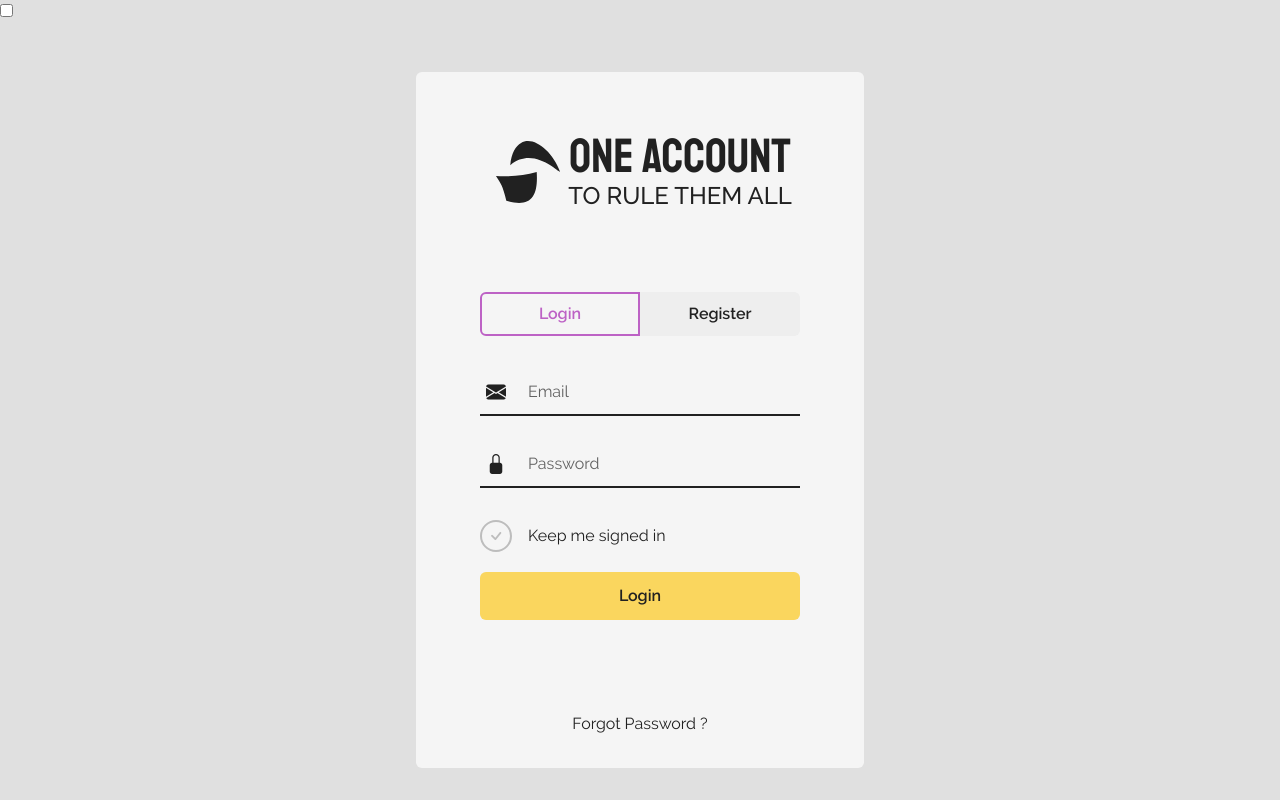
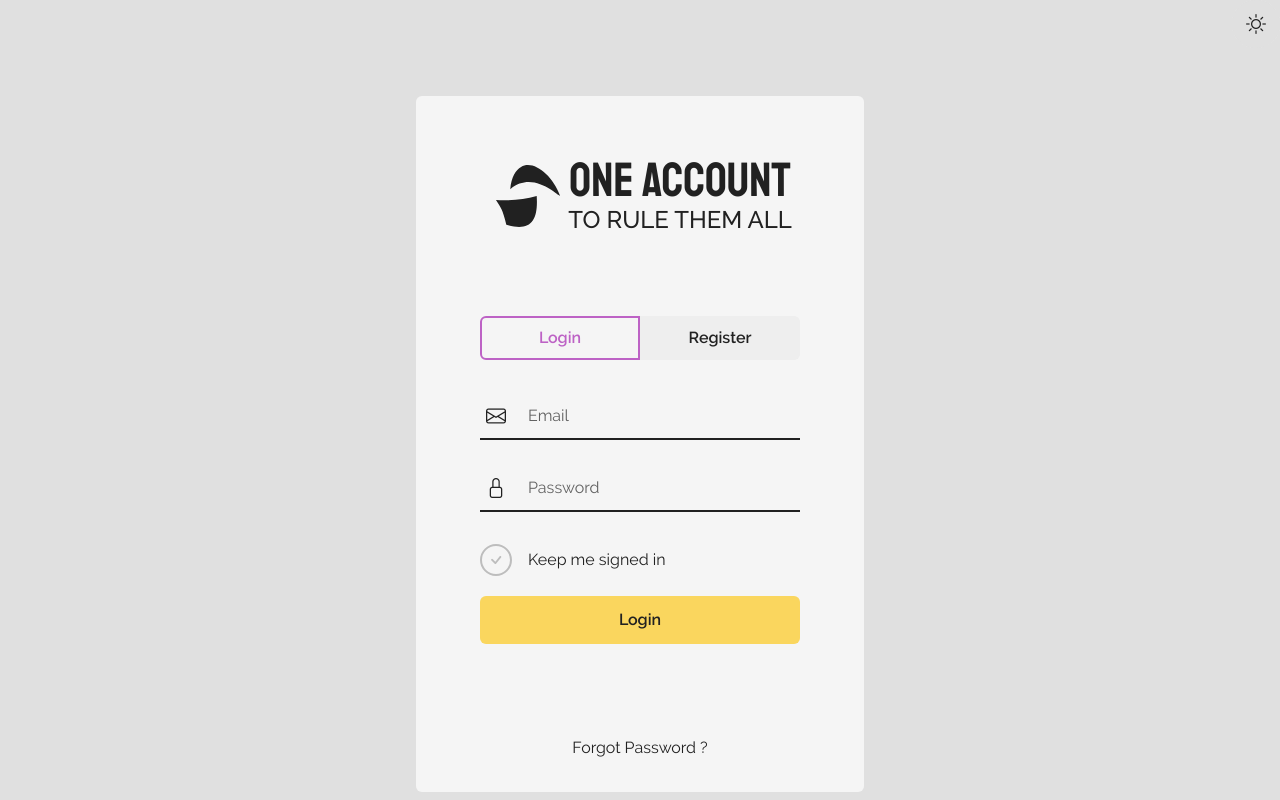
Before and after one commit to naito-one/account.naito.one, a Vue app: page / in a window 1280 px wide. Built offline with nearby package versions, Linux system fonts and the light colour scheme.

Commit message:
Styled theme selection Enabled reset of theme to system default Changed light icon style Made form ids unique

```diff
--- a/src/App.vue
+++ b/src/App.vue
@@ -1,12 +1,52 @@
 <template>
   <main class="w-full h-full font-content text-gray-900 dark:text-gray-100">
     <div class="w-full">
-      <input
-        v-model="darkMode"
-        type="checkbox"
-        name="enable-dark-mode"
-        id="enable-dark-mode"
-      />
+      <div class="relative ml-auto w-12 h-12">
+        <label
+          for="theme-selector"
+          class="
+            select-none
+            absolute
+            pointer-events-none
+            w-full
+            h-full
+            text-center
+            bg-gray-300
+            dark:bg-gray-1000
+            transition-background-150
+            rounded-full
+            text-xl
+            leading-12
+          "
+          :class="darkMode ? 'bi-moon-fill' : 'bi-sun'"
+          aria-hidden="true"
+        >
+        </label>
+        <select
+          aria-label="Theme Selector"
+          title="Change theme"
+          v-model="theme"
+          name="theme-selector"
+          id="theme-selector"
+          class="
+            cursor-pointer
+            w-full
+            h-full
+            px-2
+            block
+            appearance-none
+            bg-gray-300
+            dark:bg-gray-1000
+            transition-background-150
+            rounded-full
+          "
+          tabindex="-1"
+        >
+          <option value="light">Light Theme</option>
+          <option value="dark">Dark Theme</option>
+          <option value="auto">Based on System Settings</option>
+        </select>
+      </div>
     </div>
     <section
       class="
@@ -31,7 +71,7 @@
 
 <script>
 import store from './store'
-import { watch } from 'vue'
+import { ref, watch } from 'vue'
 
 import FormSwitcher from './components/FormSwitcher.vue'
 import FormHeader from './components/FormHeader.vue'
@@ -44,35 +84,56 @@ export default {
   },
 
   setup() {
-    // On page load or when changing themes, best to add inline in `head` to avoid FOUC
-    if (
-      localStorage.theme === 'dark' ||
-      (!('theme' in localStorage) &&
-        window.matchMedia('(prefers-color-scheme: dark)').matches)
-    ) {
-      document.documentElement.classList.add('dark')
-      store.state.darkMode.value = true
-    } else {
-      document.documentElement.classList.remove('dark')
-      store.state.darkMode.value = false
+    const theme = ref('auto')
+
+    function isMediaDarkTheme() {
+      if (!('theme' in localStorage)) {
+        // return default theme. light for now
+        return false
+      }
+      return window.matchMedia('(prefers-color-scheme: dark)').matches
     }
 
-    // toggle dark class on the html node
-    watch(store.state.darkMode, (darkMode) => {
-      if (darkMode) {
+    function updateTheme() {
+      if (theme.value === 'auto') {
+        const isDark = isMediaDarkTheme()
+
+        if (isDark) {
+          // toggle dark class on the html node
+          document.documentElement.classList.add('dark')
+        } else {
+          document.documentElement.classList.remove('dark')
+        }
+
+        localStorage.removeItem('theme')
+        store.state.darkMode.value = isDark
+      } else if (theme.value === 'dark') {
         document.documentElement.classList.add('dark')
         localStorage.theme = 'dark'
+        store.state.darkMode.value = true
       } else {
         document.documentElement.classList.remove('dark')
         localStorage.theme = 'light'
+        store.state.darkMode.value = false
       }
-    })
+    }
 
-    // TODO: revert theme
-    // localStorage.removeItem('theme')
+    function initTheme() {
+      if (localStorage.theme === 'dark') {
+        theme.value = 'dark'
+      } else if (localStorage.theme === 'light') {
+        theme.value = 'light'
+      }
+      // defaults to auto
+    }
+
+    initTheme()
+    updateTheme()
+    watch(theme, updateTheme)
 
     return {
       darkMode: store.state.darkMode,
+      theme,
     }
   },
 }
--- a/src/components/LoginForm.vue
+++ b/src/components/LoginForm.vue
@@ -10,16 +10,17 @@
         class="flex-grow"
         v-model="username"
         type="email"
-        name="email"
-        id="email"
+        name="login-email"
+        id="login-email"
         autocomplete="email"
         placeholder="Email"
         required
         aria-label="Email address"
       />
       <label
-        for="email"
-        class="bi-envelope-fill text-xl w-8 text-center"
+        for="login-email"
+        class="text-xl w-8 text-center"
+        :class="darkMode ? 'bi-envelope-fill' : 'bi-envelope'"
         aria-hidden="true"
       ></label>
       <div class="nt1-text-field-border"></div>
@@ -29,16 +30,17 @@
         class="flex-grow"
         v-model="password"
         type="password"
-        name="password"
-        id="password"
+        name="login-password"
+        id="login-password"
         autocomplete="current-password"
         placeholder="Password"
         required
         aria-label="Password"
       />
       <label
-        for="password"
-        class="bi-lock-fill text-xl w-8 text-center"
+        for="login-password"
+        class="text-xl w-8 text-center"
+        :class="darkMode ? 'bi-lock-fill' : 'bi-lock'"
         aria-hidden="true"
       ></label>
       <div class="nt1-text-field-border"></div>
@@ -46,13 +48,16 @@
     <div
       class="flex items-center w-full my-3 transition-color-150 checkbox-parent"
     >
-      <label class="nt1-checkbox-parent cursor-pointer w-8" for="remember-me">
+      <label
+        class="nt1-checkbox-parent cursor-pointer w-8"
+        for="login-remember-me"
+      >
         <input
-          class="hidden"
+          class="absolute opacity-0"
           v-model="rememberMe"
           type="checkbox"
-          name="remember-me"
-          id="remember-me"
+          name="login-remember-me"
+          id="login-remember-me"
         />
         <span
           class="
@@ -92,7 +97,7 @@
           cursor-pointer
           select-none
         "
-        for="remember-me"
+        for="login-remember-me"
         >Keep me signed in</label
       >
     </div>
--- a/tailwind.config.js
+++ b/tailwind.config.js
@@ -74,6 +74,9 @@ module.exports = {
       borderWidth: {
         6: '6px',
       },
+      lineHeight: {
+        12: '3rem',
+      },
     },
   },
   variants: {
```
